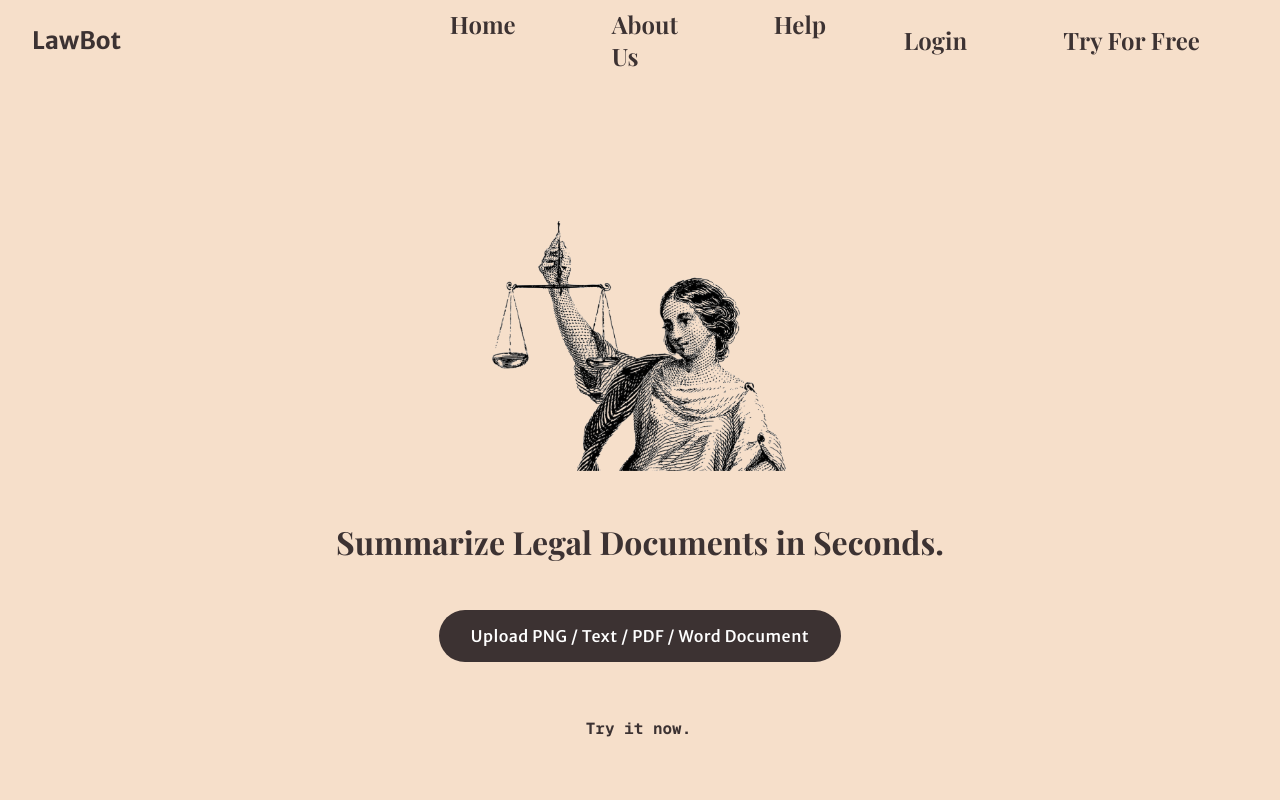
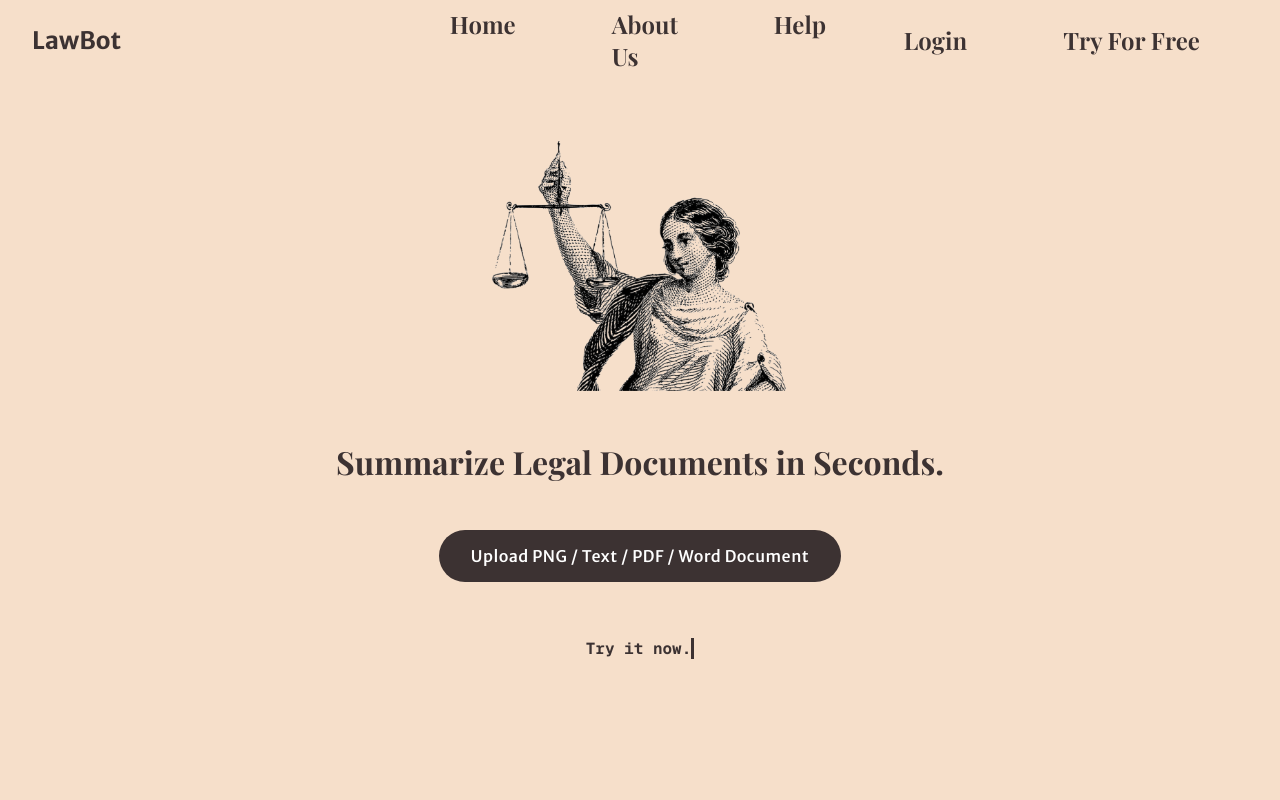
Before and after one commit to Minami189/LawBot, a React (Vite) app in the folder lawbot/: page / in a window 1280 px wide. Shown: the top 800 px of the page. Built offline with nearby package versions, Linux system fonts and the light colour scheme; a web font is replaced by a local one.

Commit message:
Fixed Landing and Navbar Styling

```diff
--- a/lawbot/src/Components/Landing.jsx
+++ b/lawbot/src/Components/Landing.jsx
@@ -35,6 +35,7 @@ function Landing() {
     return (
         <>
             <Navbar/>
+            <div className={classes.scrollContainer}>
             <section className={classes.section}>
                 <div className={classes.hero}>
                     <Reveal>
@@ -64,7 +65,7 @@ function Landing() {
                         Offer Transparency.</h1>
                     </div>
                     </Reveal>
-                    <div className={classes.hiw}>
+                    <div className={classes.hiwContentContainer}>
                         <div className={classes.hiwImg}>
                             <Reveal>
                             <img src={hiwGraphic} alt="robotgraphic" />
@@ -227,7 +228,7 @@ function Landing() {
                     </Reveal>
                 </div>
             </section>
-
+            </div>
         </>
      );
 }
--- a/lawbot/src/Styles/landing.module.css
+++ b/lawbot/src/Styles/landing.module.css
@@ -12,18 +12,19 @@
 }
 
 
-html, body {
-  height: auto;
-  margin: 0;
+
+
+.scrollContainer {
+  height: 100vh;
   overflow-y: scroll;
-  scroll-behavior: smooth;
   scroll-snap-type: y mandatory;
+  scroll-behavior:smooth;
 }
 
 
 
-html { scrollbar-width: none; }
-body { -ms-overflow-style: none; }
+html, .scrollContainer { scrollbar-width: none; }
+body, .scrollContainer { -ms-overflow-style: none; }
 body::-webkit-scrollbar, body::-webkit-scrollbar-button { display: none; } /* Chrome */
 
 
@@ -39,6 +40,7 @@ body::-webkit-scrollbar, body::-webkit-scrollbar-button { display: none; } /* Ch
   background-color: var(--maincolor);
   padding: 3rem 3rem;
   box-sizing: border-box;
+  scroll-snap-align: start;
 }
 
 .hero .hiw .features{
@@ -167,7 +169,7 @@ body::-webkit-scrollbar, body::-webkit-scrollbar-button { display: none; } /* Ch
   animation: typing 1.0s steps(40, end) forwards, blink 0.75s step-end infinite;
 }
 
-.hiw{
+.hiwContentContainer{
   width: 100%;
   max-width: 1200px;
   text-align: center;
--- a/lawbot/src/Styles/main.module.css
+++ b/lawbot/src/Styles/main.module.css
@@ -31,7 +31,6 @@ body, html{
 }
 
 
-
 .mainNavbar{
     width: 100%;
     display: flex;
@@ -43,15 +42,21 @@ body, html{
 }
 
 .header {
+  position: fixed;
+  top: 0;
+  left: 0;
+  right: 0;
+  z-index: 9999;
   display: flex;
   align-items: center;
   justify-content: space-between;
   height: 80px;
-  width: 100%;
   padding: 0 2rem;
-  background-color: var(--maincolor);
-  color: var(--textcolor);
+  background-color: var(--mainColorLight);
+  color: var(--textColor);
   transition: background-color 0.4s ease, color 0.4s ease, box-shadow 0.3s ease;
+  max-width: 1920px;
+  margin: 0 auto;
 }
 
 .header {
```
